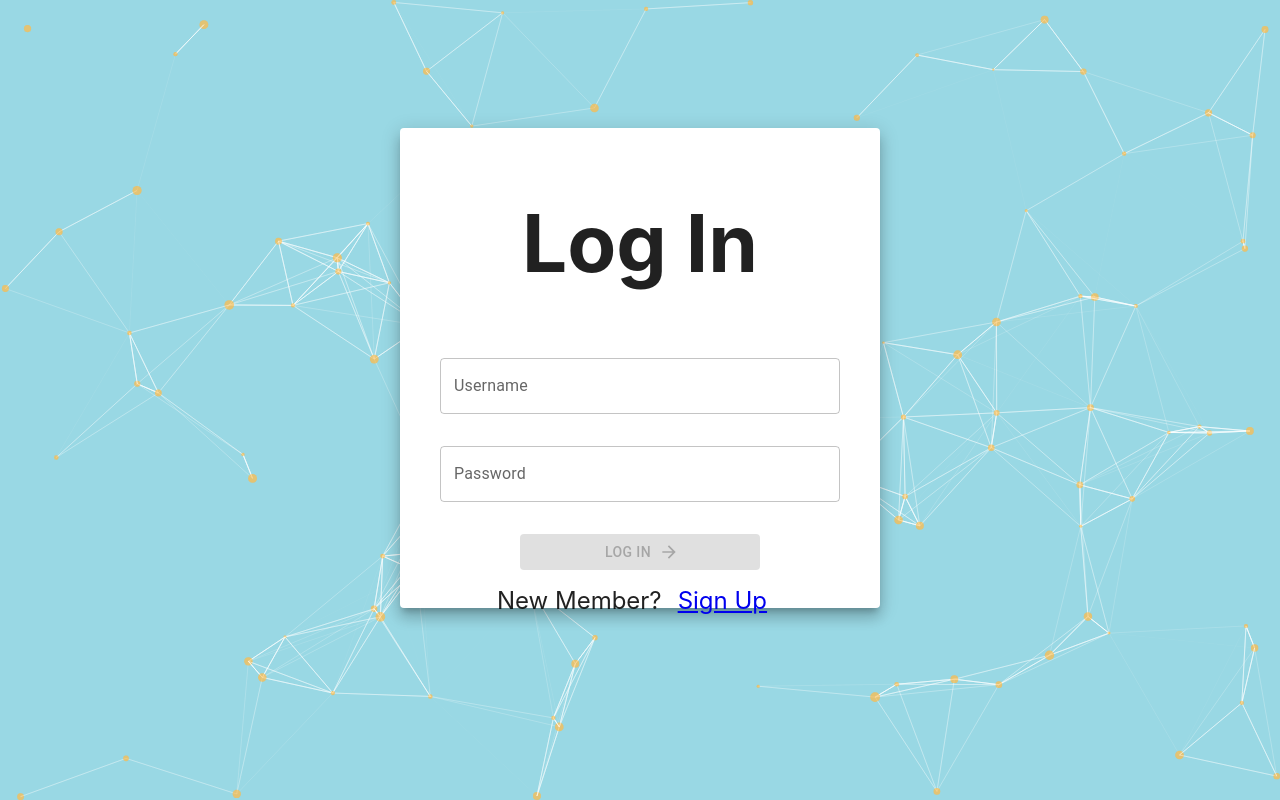
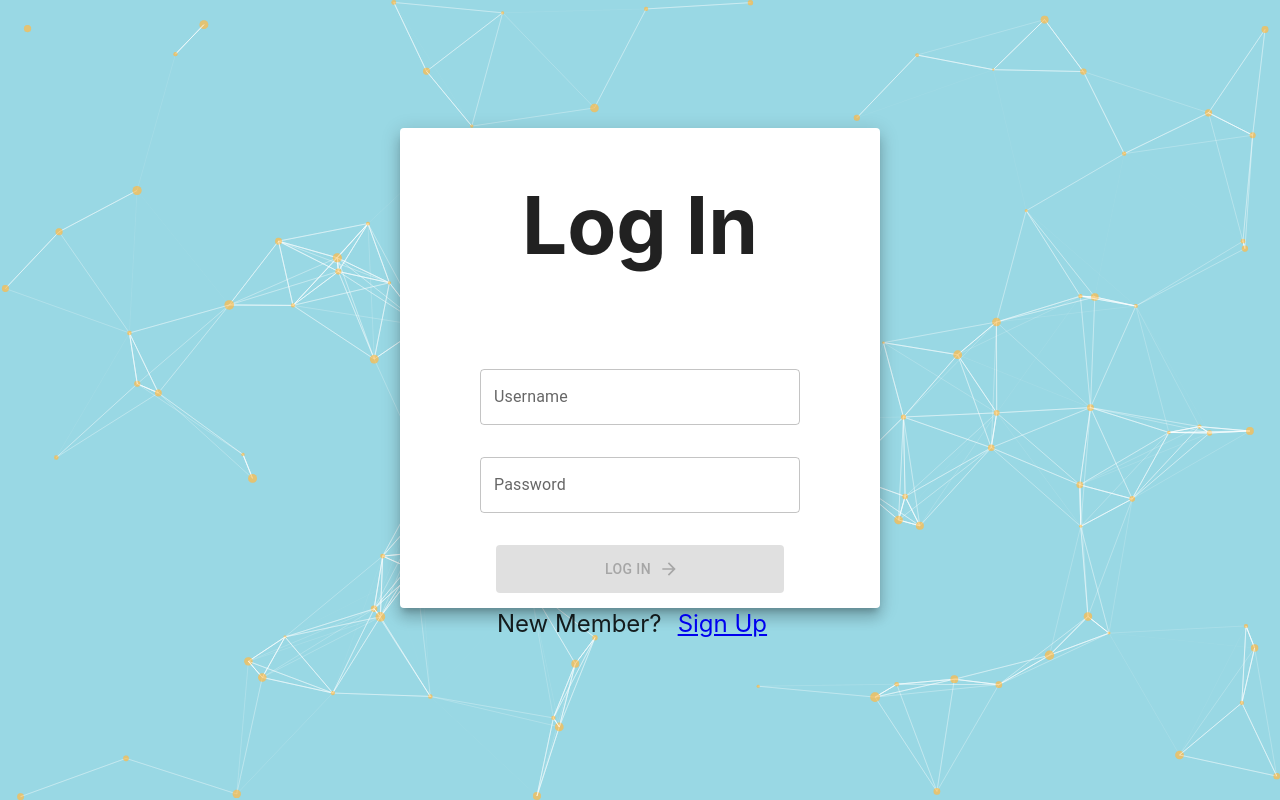
Before and after one commit to FOMO-Free/FOMO-Free-Frontend, a React (Create React App) app in the folder fomo-free/: page / in a window 1280 px wide. Built offline with nearby package versions, Linux system fonts and the light colour scheme.

Commit message:
cleaned and polished login page

```diff
--- a/fomo-free/src/App.js
+++ b/fomo-free/src/App.js
@@ -12,7 +12,7 @@ export default function App() {
     <>
         <Router>
           <Switch>
-            {/* <Route path="/signup" component={SignUp} /> */}
+            <Route path="/signup" component={SignUp} />
             <Route path="/" component={LogIn} />
           </Switch>
         </Router>
--- a/fomo-free/src/Forms/LogInForm.js
+++ b/fomo-free/src/Forms/LogInForm.js
@@ -1,8 +1,14 @@
+import React, { useState, useEffect } from "react";
 import { Link } from "react-router-dom";
-import { Grid, Paper, Button, TextField } from "@mui/material";
+import { Grid, Paper, Button, TextField, Alert, AlertTitle } from "@mui/material";
 import { makeStyles } from "@mui/styles";
 import ArrowForwardIcon from "@mui/icons-material/ArrowForward";
-import Particles from "react-tsparticles";
+
+
+import { useHistory } from "react-router-dom";
+import * as yup from "yup";
+import schema from "../Validation/SignInSchema";
+import axios from "axios";
 
 
 const useStyles = makeStyles((theme) => ({
@@ -17,150 +23,141 @@ const useStyles = makeStyles((theme) => ({
   titleStyle: {
     fontSize: "5rem",
     textAlign: "center",
+    margin: "3rem auto 2rem auto"
+  },
+  alertStyle: {
+    height: "4rem"
+  },
+  textFieldContainer: {
+    position: "relative"
   },
   textFieldStyle: {
     width: "70%",
     padding: "2px",
 
   },
+  buttonContainerStyle: {
+    display:"flex",
+    flexDirection:"column",
+    justifyContent:"center",
+    alignContent:"center",
+    textAlign:"center"
+  },
   ButtonStyle: {
     margin: "10rem auto auto auto",
-    height: "20%",
+    height: "3rem",
     width: "60%",
     borderRadius: "50px",
     fontSize: "1.75rem",
-  },
-  particles: {
-      width: "100%",
-      position: "fixed",
-      zIndex:"-1",
   }
 }));
 
+const initialFormValues = {
+  username: "",
+  password: "",
+};
 
-export default function SignInForm({ values, change, submit, disabled }) {
+const initialFormErrors = {
+  username: "",
+  password: "",
+};
+
+const initialDisabled = true;
+const formErrored = "none"
+
+export default function SignInForm() {
   const classes = useStyles();
+  const history = useHistory();
+  const [formValues, setFormValues] = useState(initialFormValues);
+  const [formErrors, setFormErrors] = useState(initialFormErrors);
+  const [disabled, setDisabled] = useState(initialDisabled);
+  const [formError, setFormError] = useState(formErrored)
+
+  const validate = (name, value) => {
+    yup
+      .reach(schema, name)
+      .validate(value)
+      .then((valid) => {
+        setFormErrors({
+          ...formErrors,
+          [name]: "",
+        });
+      })
+      .catch((err) => {
+        setFormErrors({
+          ...formErrors,
+          [name]: err.errors[0],
+        });
+      });
+  };
+
+  const inputChange = (name, value) => {
+    validate(name, value);
+    setFormValues({
+      ...formValues,
+      [name]: value,
+    });
+  };
+
+  useEffect(() => {
+    schema.isValid(formValues).then((valid) => {
+      setDisabled(!valid);
+    });
+  }, [formValues]);
+
+  const logInUser = (userInformation) => {
+    axios
+      .post("https://fomo-free.herokuapp.com/api/auth/login", userInformation)
+      .then((res) => {
+        localStorage.setItem("token", res.data.token);
+        history.push("/home");
+      })
+      .catch((err) => {
+        console.log(err.response);
+        if(err.response.status = 401){
+          setFormError("")
+        }
+      })
+      ;
+  };
+
+  const formSubmit = () => {
+    const userInformation = {
+      username: formValues.username.trim(),
+      password: formValues.password.trim(),
+    };
+
+    logInUser(userInformation);
+  };
+
+
   const onSubmit = (evt) => {
     evt.preventDefault();
-    submit();
+    formSubmit();
   };
 
   const onChange = (evt) => {
     const { name, value } = evt.target;
-    change(name, value);
-  };
-
-  const particlesInit = (main) => {
-    console.log(main);
-  };
-
-  const particlesLoaded = (container) => {
-    console.log(container);
+    inputChange(name, value);
   };
 
 
   return (
-    <div>
-        <Particles
-          id="tsparticles"
-          init={particlesInit}
-          loaded={particlesLoaded}
-          className={classes.particles}
-          options={{
-            fpsLimit: 120,
-            background: {
-              color: {
-                value: "#99d8e4"
-              },
-              image: "",
-              position: "50% 50%",
-              repeat: "no-repeat",
-              size: "cover",
-              opacity: 1
-            },
-            interactivity: {
-              events: {
-                onClick: {
-                  enable: true,
-                  mode: "push",
-                },
-                onHover: {
-                  enable: true,
-                  mode: "repulse",
-                },
-                resize: true,
-              },
-              modes: {
-                bubble: {
-                  distance: 400,
-                  duration: 2,
-                  opacity: 0.8,
-                  size: 40,
-                },
-                push: {
-                  quantity: 4,
-                },
-                repulse: {
-                  distance: 200,
-                  duration: 0.4,
-                },
-              },
-            },
-            particles: {
-              color: {
-                value: "#fcbb4e",
-              },
-              links: {
-                color: "#ffffff",
-                distance: 150,
-                enable: true,
-                opacity: 0.5,
-                width: 1,
-              },
-              collisions: {
-                enable: false,
-              },
-              move: {
-                direction: "none",
-                enable: true,
-                outMode: "bounce",
-                random: false,
-                speed: 6,
-                straight: false,
-              },
-              number: {
-                density: {
-                  enable: true,
-                  area: 800,
-                },
-                value: 80,
-              },
-              opacity: {
-                value: 0.5,
-              },
-              shape: {
-                type: "circle",
-              },
-              size: {
-                random: true,
-                value: 5,
-              },
-            },
-            detectRetina: true,
-          }}
-        />
-        <form onSubmit={onSubmit} className={classes.Form}>
+        <form onSubmit={onSubmit} className={classes.Form} style={{zIndex:"2"}}>
             <Paper elevation={10} className={classes.PapersStyle}>
-                <Grid
-                container
-                justifyContent="space-around"
-                alignItems="center"
-                className="loginPage-grid-container"
-                >
-                <Grid item sm={10} xs={12}>
-                    <div className="loginPage-grid-item">
+              <Grid container justifyContent="space-around" alignItems="center">
+
+                <Grid item sm={12} xs={12}>
                     <h2 className={classes.titleStyle}>Log In</h2>
+                </Grid>
 
+                <Grid item sm={8} xs={12} className={classes.alertStyle}>
+                  <Alert severity="error" style={{display:formError, margin: "0 auto 1rem auto"}}>
+                      Email or Password is incorrect
+                    </Alert>
+                </Grid>
+
+                <Grid item sm={8} xs={9} className={classes.textFieldContainer}>
                     {/* username */}
                     <TextField
                         className={classes.textFieldStyle}
@@ -168,7 +165,7 @@ export default function SignInForm({ values, change, submit, disabled }) {
                         placeholder="Enter Username"
                         type="text"
                         name="username"
-                        value={values.username}
+                        value={formValues.username}
                         onChange={onChange}
                         fullWidth
                         style={{margin: "auto auto 2rem auto"}}
@@ -181,15 +178,14 @@ export default function SignInForm({ values, change, submit, disabled }) {
                         placeholder="Enter Password"
                         type="password"
                         name="password"
-                        value={values.password}
+                        value={formValues.password}
                         onChange={onChange}
                         fullWidth
                     />
-                    </div>
                 </Grid>
 
-                <Grid item sm={10} xs={12}>
-                    <div className="loginPage-grid-item" style={{display:"flex", flexDirection:"column", justifyContent:"center", alignContent:"center", textAlign:"center"}}>
+                <Grid item sm={12} xs={12} className={classes.buttonContainerStyle}>
+
                     <Button
                         className={classes.ButtonStyle}
                         type="submit"
@@ -201,19 +197,19 @@ export default function SignInForm({ values, change, submit, disabled }) {
                     >
                         Log In
                     </Button>
+                </Grid>
 
+                <Grid item sm={12} xs={12} className={classes.buttonContainerStyle}>
                     <label style={{ fontSize: "1.5rem" }}>
                         New Member?
                         <Link to="/signup">
                         <span style={{margin:"0 1rem"}}>Sign Up</span>
                         </Link>
                     </label>
-                    </div>
                 </Grid>
-                </Grid>
+
+              </Grid>
             </Paper>
         </form>
-    </div>
-
   );
 }
--- /dev/null
+++ b/fomo-free/src/assets/particles.js
@@ -0,0 +1,82 @@
+export default {
+  fpsLimit: 120,
+  background: {
+    color: {
+      value: "#99d8e4"
+    },
+    image: "",
+    position: "50% 50%",
+    repeat: "no-repeat",
+    size: "cover",
+    opacity: 1
+  },
+  interactivity: {
+    events: {
+      onClick: {
+        enable: true,
+        mode: "push",
+      },
+      onHover: {
+        enable: true,
+        mode: "repulse",
+      },
+      resize: true,
+    },
+    modes: {
+      bubble: {
+        distance: 400,
+        duration: 2,
+        opacity: 0.8,
+        size: 40,
+      },
+      push: {
+        quantity: 4,
+      },
+      repulse: {
+        distance: 200,
+        duration: 0.4,
+      },
+    },
+  },
+  particles: {
+    color: {
+      value: "#fcbb4e",
+    },
+    links: {
+      color: "#ffffff",
+      distance: 150,
+      enable: true,
+      opacity: 0.5,
+      width: 1,
+    },
+    collisions: {
+      enable: false,
+    },
+    move: {
+      direction: "none",
+      enable: true,
+      outMode: "bounce",
+      random: false,
+      speed: 6,
+      straight: false,
+    },
+    number: {
+      density: {
+        enable: true,
+        area: 800,
+      },
+      value: 80,
+    },
+    opacity: {
+      value: 0.5,
+    },
+    shape: {
+      type: "circle",
+    },
+    size: {
+      random: true,
+      value: 5,
+    },
+  },
+  detectRetina: true,
+}
--- a/fomo-free/src/pages/LogIn.js
+++ b/fomo-free/src/pages/LogIn.js
@@ -5,6 +5,22 @@ import * as yup from "yup";
 import schema from "../Validation/SignInSchema";
 import LogInForm from "../Forms/LogInForm";
 import axios from "axios";
+import Particles from "react-tsparticles";
+import particlesConfig from "../assets/particles"
+import { makeStyles } from "@mui/styles";
+
+
+const useStyles = makeStyles((theme) => ({
+  particles: {
+      width: "100%",
+      position: "fixed",
+      zIndex:"-1",
+  }
+}));
+
+
+
+
 
 const initialFormValues = {
   username: "",
@@ -20,6 +36,7 @@ const initialDisabled = true;
 
 
 export default function SignIn() {
+  const classes = useStyles();
   const history = useHistory();
   const [formValues, setFormValues] = useState(initialFormValues);
   const [formErrors, setFormErrors] = useState(initialFormErrors);
@@ -79,8 +96,23 @@ export default function SignIn() {
     logInUser(userInformation);
   };
 
+  const particlesInit = (main) => {
+    console.log(main);
+  };
+
+  const particlesLoaded = (container) => {
+    console.log(container);
+  };
+
   return (
     <>
+      <Particles
+          id="tsparticles"
+          init={particlesInit}
+          loaded={particlesLoaded}
+          className={classes.particles}
+          options={particlesConfig}
+        />
       <LogInForm values={formValues} change={inputChange} submit={formSubmit} disabled={disabled} errors={formErrors} />
     </>
   );
```
Also changed, not shown: fomo-free/src/assets/particles.json (deleted, +0 -110 lines), 1 other file (tests, documents, lock files or other folders).
